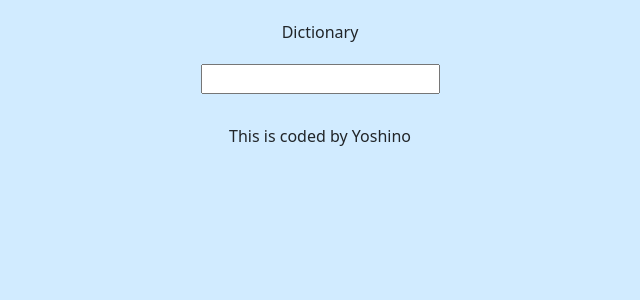
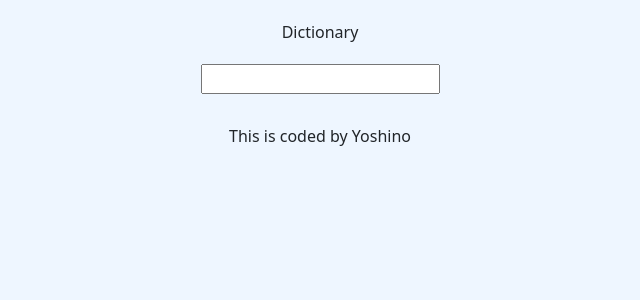
Before and after one commit to yoshino62/react-add-on-dictionary-project, a React (Create React App) app: page / in a window 1280 px wide. Shown: the top 300 px of the page, without its empty margins (320-960 px from the left). Built offline with nearby package versions, Linux system fonts and the light colour scheme.

Commit message:
Changed background color

```diff
--- a/src/index.css
+++ b/src/index.css
@@ -1,3 +1,3 @@
 body {
-  background-color: #d1ebff;
+  background-color: #eef6ff;
 }
```
